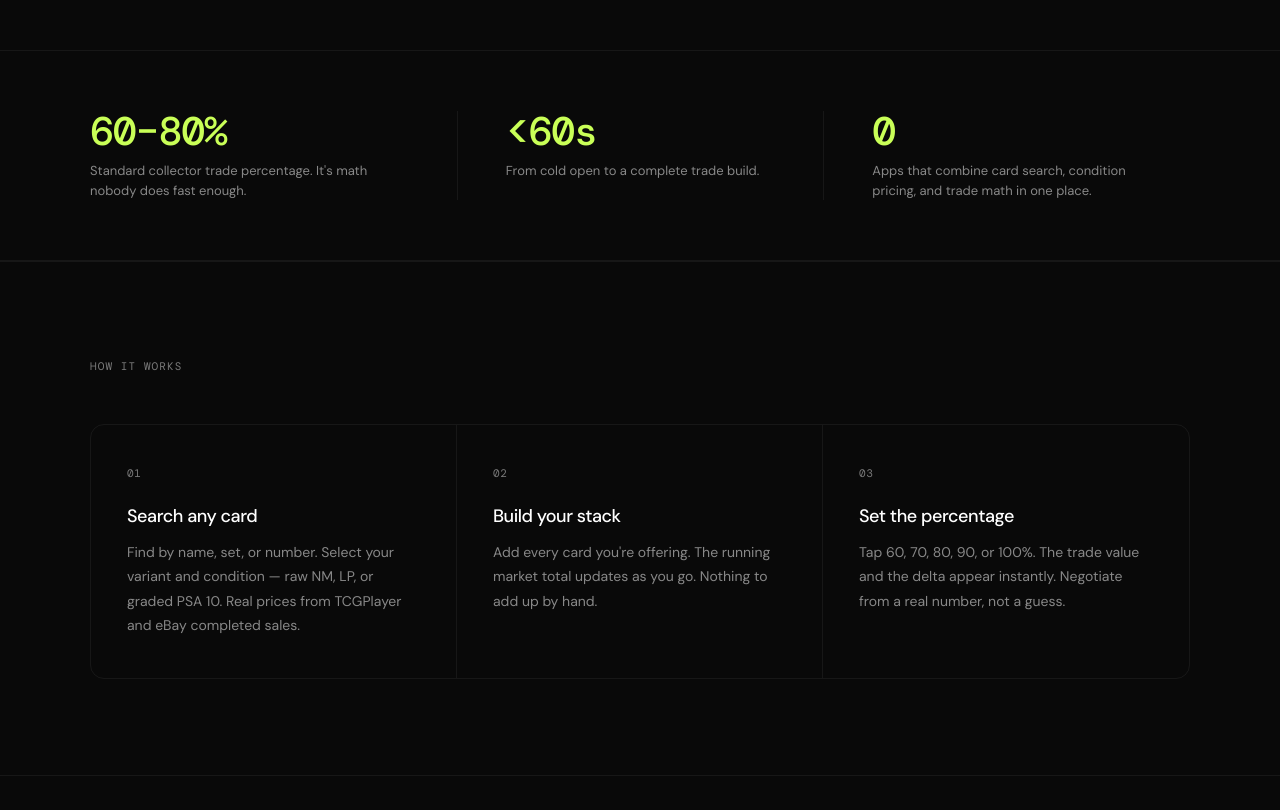
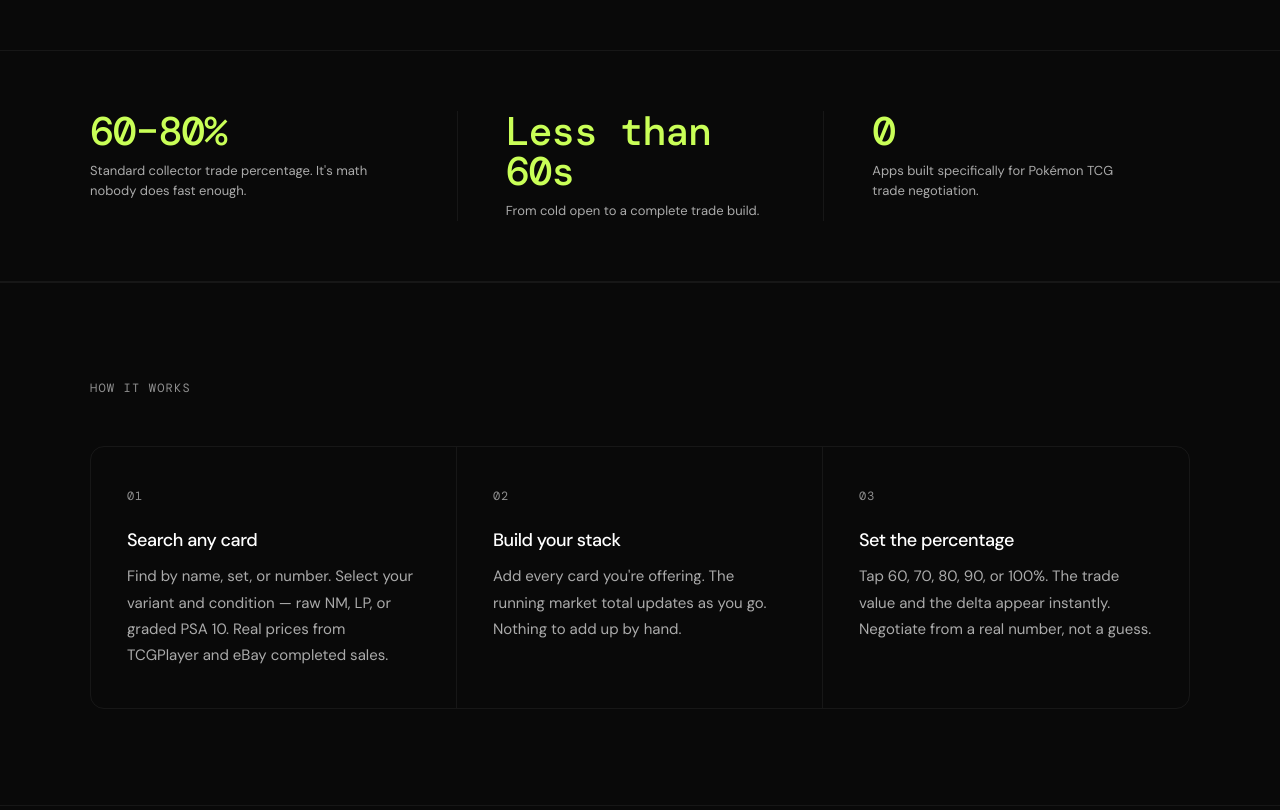
Before and after one commit to tradestacktcg/website, a plain HTML site: page index.html in a window 1280 px wide. Shown: the part 750-1560 px from the top of the page. Drawn offline with nearby package versions, Linux system fonts and the light colour scheme.

Commit message:
Minor updates
Copy changes, font sizes increase and grey colors bumped up to increase readability.

```diff
--- a/index.html
+++ b/index.html
@@ -3,9 +3,9 @@
 <head>
   <meta charset="UTF-8" />
   <meta name="viewport" content="width=device-width, initial-scale=1.0" />
-  <title>TradeStack: Pokémon TCG Trade Calculator</title>
+  <title>TradeStack — Pokémon TCG Trade Calculator</title>
   <meta name="description" content="The instant trade calculator for Pokémon TCG collectors. Real market prices and trade values, mid-negotiation. Join the waitlist." />
-  <meta property="og:title" content="TradeStack: Pokémon TCG Trade Calculator" />
+  <meta property="og:title" content="TradeStack — Pokémon TCG Trade Calculator" />
   <meta property="og:description" content="Real market prices. Instant trade values. No mental math." />
   <meta property="og:url" content="https://tradestacktcg.app" />
   <link rel="preconnect" href="https://fonts.googleapis.com" />
@@ -21,8 +21,8 @@
       --border: rgba(255,255,255,0.06);
       --borderHi: rgba(255,255,255,0.12);
       --text1: #FFFFFF;
-      --text2: #888888;
-      --text3: #7A7A7A;
+      --text2: #ABABAB;
+      --text3: #909090;
       --accent: #C9FF57;
       --accentDim: rgba(201,255,87,0.10);
       --accentText: #0A0A0A;
@@ -66,7 +66,7 @@
 
     .nav-tag {
       font-family: 'DM Mono', monospace;
-      font-size: 11px;
+      font-size: 12px;
       color: var(--text3);
       text-transform: uppercase;
       letter-spacing: 0.06em;
@@ -98,7 +98,7 @@
       border-radius: 100px;
       padding: 5px 14px 5px 10px;
       font-family: 'DM Mono', monospace;
-      font-size: 11px;
+      font-size: 12px;
       color: var(--accent);
       letter-spacing: 0.06em;
       text-transform: uppercase;
@@ -275,7 +275,7 @@
 
     .section-label {
       font-family: 'DM Mono', monospace;
-      font-size: 11px;
+      font-size: 12px;
       color: var(--text3);
       text-transform: uppercase;
       letter-spacing: 0.1em;
@@ -299,7 +299,7 @@
 
     .step-num {
       font-family: 'DM Mono', monospace;
-      font-size: 11px;
+      font-size: 12px;
       color: var(--text3);
       letter-spacing: 0.06em;
       margin-bottom: 24px;
@@ -315,7 +315,7 @@
     }
 
     .step-desc {
-      font-size: 14px;
+      font-size: 15px;
       color: var(--text2);
       line-height: 1.75;
     }
@@ -366,7 +366,7 @@
 
     .social-links a {
       font-family: 'DM Mono', monospace;
-      font-size: 11px;
+      font-size: 12px;
       color: var(--text3);
       text-decoration: none;
       letter-spacing: 0.06em;
@@ -480,12 +480,12 @@
       <div class="number-label">Standard collector trade percentage. It's math nobody does fast enough.</div>
     </div>
     <div class="number-item">
-      <div class="number-val">&lt;60s</div>
+      <div class="number-val">Less than 60s</div>
       <div class="number-label">From cold open to a complete trade build.</div>
     </div>
     <div class="number-item">
       <div class="number-val">0</div>
-      <div class="number-label">Apps that combine card search, condition pricing, and trade math in one place.</div>
+      <div class="number-label">Apps built specifically for Pokémon TCG trade negotiation.</div>
     </div>
   </div>
 </div>
```
